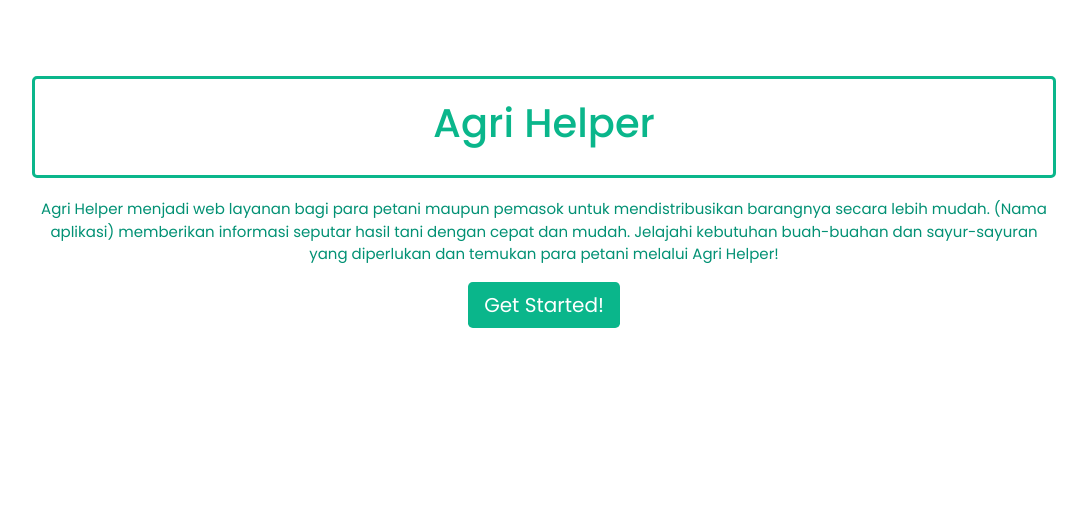
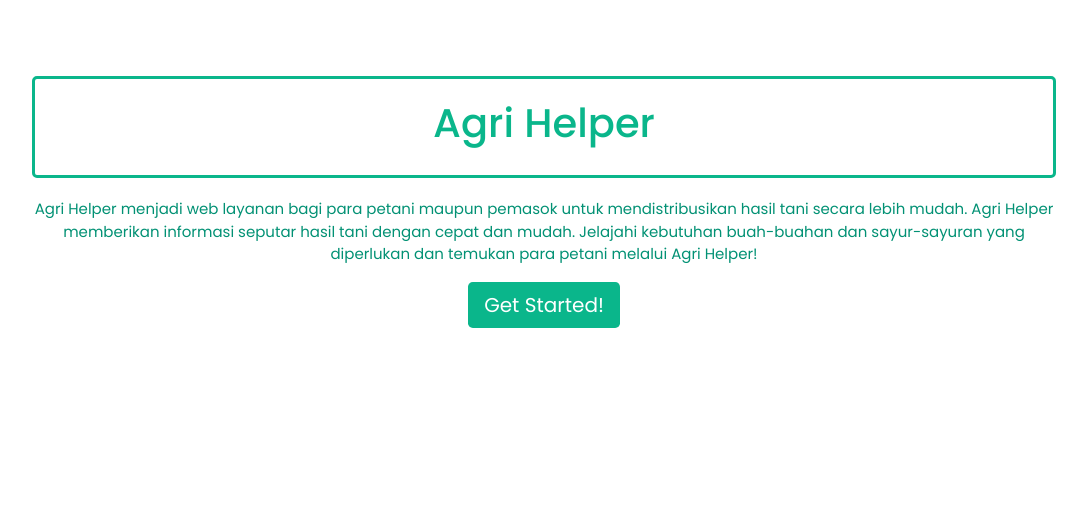
Before and after one commit to araisantai/proyek-basisdata, a PHP site: page / in a window 1280 px wide. Shown: the part 174-680 px from the top of the page, without its empty margins (96-1183 px from the left). Run offline with PHP 8.4, Linux system fonts and the light colour scheme.

Commit message:
Update index.php

```diff
--- a/projek/index.php
+++ b/projek/index.php
@@ -10,7 +10,7 @@ include "navigation/header.php";
         <h1>Agri Helper</h1>
       </div>
       <div class="project-description">
-        <p>Agri Helper menjadi web layanan bagi para petani maupun pemasok untuk mendistribusikan barangnya secara lebih mudah. (Nama aplikasi) memberikan informasi seputar hasil tani dengan cepat dan mudah. Jelajahi kebutuhan buah-buahan dan sayur-sayuran yang diperlukan dan temukan para petani melalui Agri Helper!</p>
+        <p>Agri Helper menjadi web layanan bagi para petani maupun pemasok untuk mendistribusikan hasil tani secara lebih mudah. Agri Helper memberikan informasi seputar hasil tani dengan cepat dan mudah. Jelajahi kebutuhan buah-buahan dan sayur-sayuran yang diperlukan dan temukan para petani melalui Agri Helper!</p>
       </div>
       <div class="col text-center">
       <a class="btn btn-primary btn-lg" href="listpetani.php">Get Started!</a>
```
